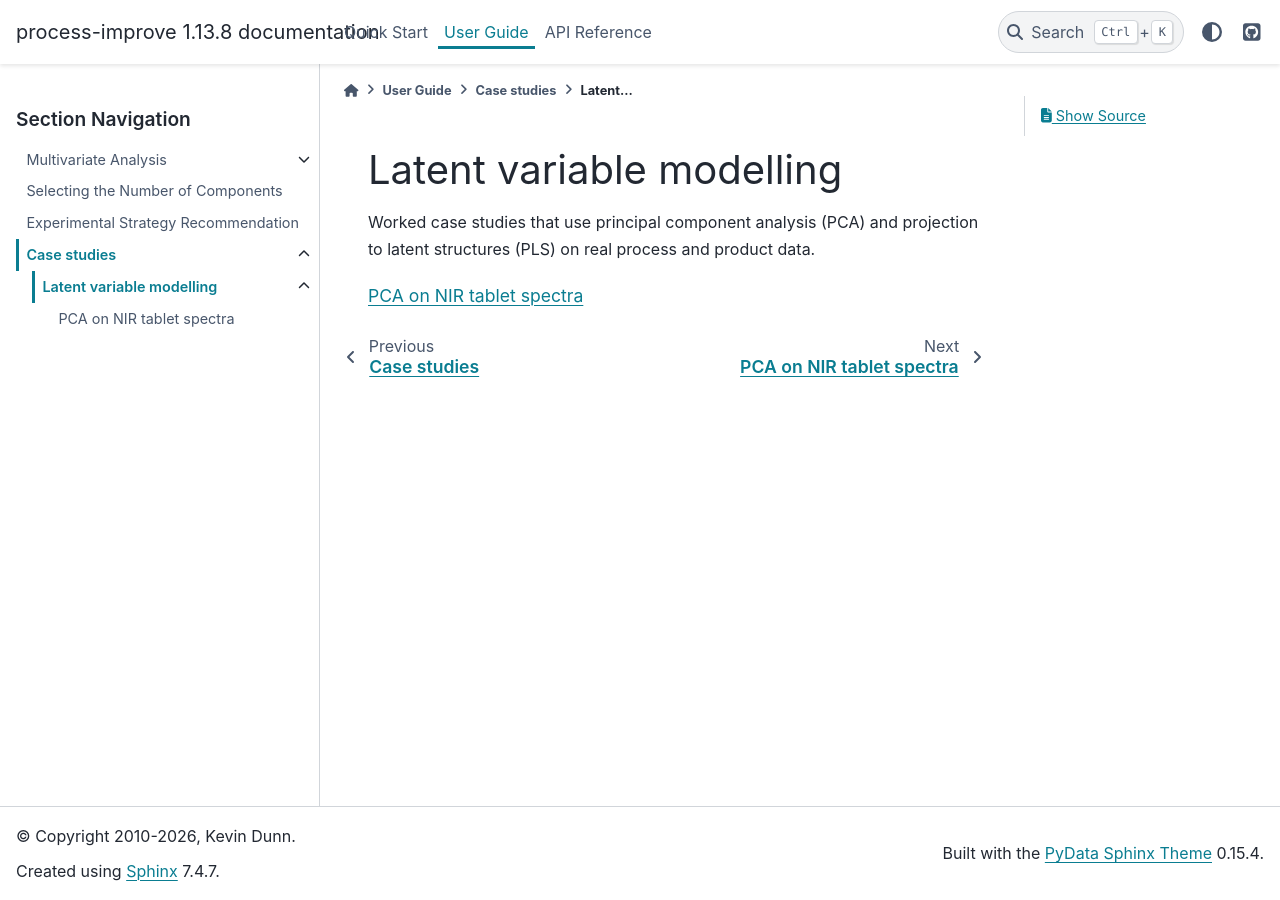
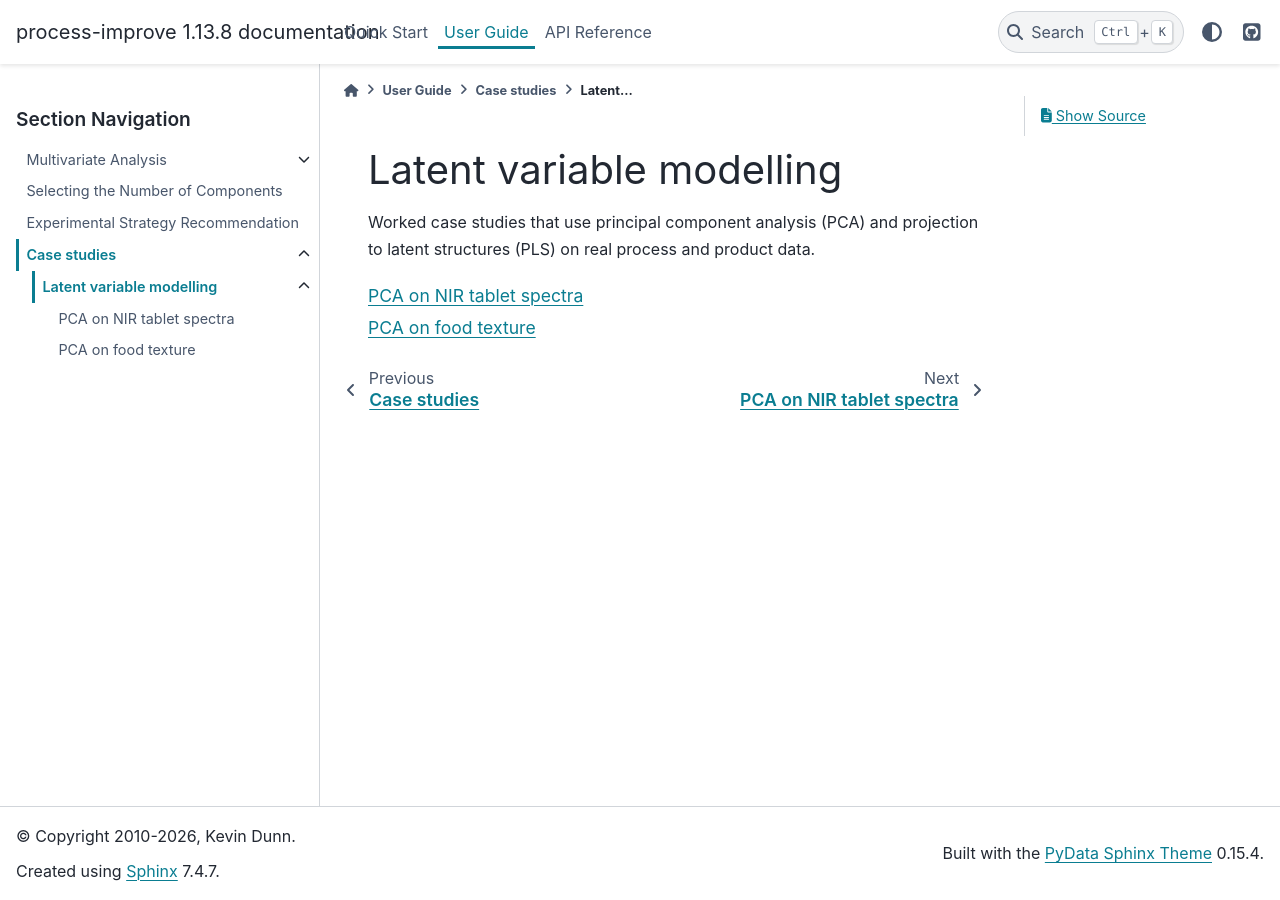
Before and after one commit to kgdunn/process-improve, a Sphinx documentation site: the page built from docs/user_guide/case_studies/latent-variable-modelling/index.rst, in a window 1280 px wide. Built offline with Sphinx 7.4.7 and the PyData theme 0.15.4, drawn with Linux system fonts in a browser that asks for light colours.

Commit message:
docs: add PCA on food-texture case study
Five-variable, 50-sample sensory and instrumental dataset on pastries.
The variables have very different scales (oil percentage in the teens,
density in the thousands, the rest unitless), which makes it a good
example of why autoscaling matters before PCA.

The notebook walks through the same workflow as the tablet-spectra case
study (load, scale, choose A by cross-validation, score and loading
plots, SPE and T squared plots, outliers and score contributions) but
the small dimensionality means each loading is interpretable directly,
which complements the high-dimensional spectral example.

Data is fetched from ``https://openmv.net/file/food-texture.csv`` at
notebook execution time. The first column is a sample identifier and is
dropped via ``index_col=0`` (matching the existing test pattern in
``tests/test_multivariate.py``).

https://claude.ai/code/session_01Kk2WDp1uydjMtKQDANF7Xe

```diff
--- a/docs/user_guide/case_studies/latent-variable-modelling/index.rst
+++ b/docs/user_guide/case_studies/latent-variable-modelling/index.rst
@@ -8,3 +8,4 @@ projection to latent structures (PLS) on real process and product data.
    :maxdepth: 1
 
    pca-spectral-data
+   pca-food-texture
```
Also changed, not shown: docs/user_guide/case_studies/latent-variable-modelling/pca-food-texture.ipynb (added).
